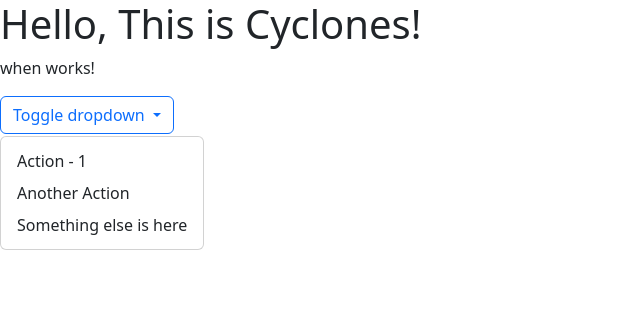
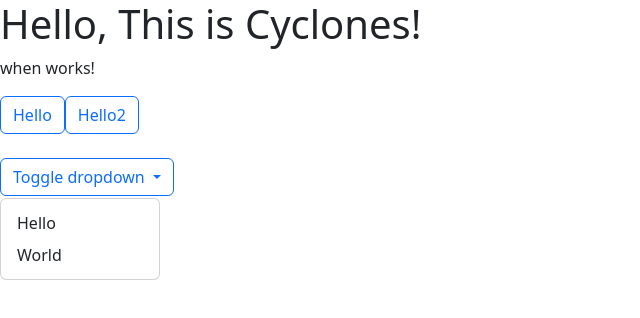
Before and after one commit to Access-Point-Program/cohort-3-rules-engine-admin, an Angular app in the folder front-end/: page / in a window 1280 px wide. Both pictures are taken after a click on the button "Toggle dropdown". Shown: the top 318 px of the page, without its empty margins (0-640 px from the left). Built offline with nearby package versions, Linux system fonts and the light colour scheme.

Commit message:
Working example of how to access the methods

```diff
--- a/front-end/src/app/app.module.ts
+++ b/front-end/src/app/app.module.ts
@@ -5,7 +5,7 @@ import { AppComponent } from './app.component';
 import { WhenComponent } from './conditions/when/when.component';
 import { IsComponent } from './conditions/is/is.component';
 import { ThenComponent } from './conditions/then/then.component';
-import { NgbModule } from '@ng-bootstrap/ng-bootstrap';
+import { NgbDropdownModule } from '@ng-bootstrap/ng-bootstrap';
 
 @NgModule({
   declarations: [
@@ -16,7 +16,7 @@ import { NgbModule } from '@ng-bootstrap/ng-bootstrap';
   ],
   imports: [
     BrowserModule,
-    NgbModule
+    NgbDropdownModule
   ],
   providers: [],
   bootstrap: [AppComponent]
--- a/front-end/src/app/conditions/when/when.component.html
+++ b/front-end/src/app/conditions/when/when.component.html
@@ -1,15 +1,22 @@
 <p>when works!</p>
-
+<button type="button" class="btn btn-outline-primary" id="dropdownBasic2" (click)="myDrop.isOpen()">
+  Hello
+</button>
+<button type="button" class="btn btn-outline-primary" id="dropdownBasic2" (click)="checkIfDropdownOpen(myDrop.isOpen())">
+  Hello2
+</button>
+<br>
+<br>
 <div class="row">
 	<div class="col">
-		<div ngbDropdown class="d-inline-block">
-			<button type="button" class="btn btn-outline-primary" id="dropdownBasic1" ngbDropdownToggle>
+		<div ngbDropdown #myDrop="ngbDropdown" class="d-inline-block">
+      <button type="button" class="btn btn-outline-primary" id="dropdownBasic1" ngbDropdownToggle>
 				Toggle dropdown
 			</button>
 			<div ngbDropdownMenu aria-labelledby="dropdownBasic1">
-				<button ngbDropdownItem>Action - 1</button>
-				<button ngbDropdownItem>Another Action</button>
-				<button ngbDropdownItem>Something else is here</button>
+				<button ngbDropdownItem>Hello</button>
+				<button ngbDropdownItem>World</button>
 			</div>
 		</div>
 	</div>
+</div>
--- a/front-end/src/app/conditions/when/when.component.ts
+++ b/front-end/src/app/conditions/when/when.component.ts
@@ -8,4 +8,8 @@ import { NgbDropdownModule } from '@ng-bootstrap/ng-bootstrap';
 })
 export class WhenComponent {
   constructor(private whenConditionDropDown: NgbDropdownModule) {}
+
+  public checkIfDropdownOpen(isOpen: boolean): void {
+    isOpen ? console.log("True") : console.log("False");
+  }
 }
```
